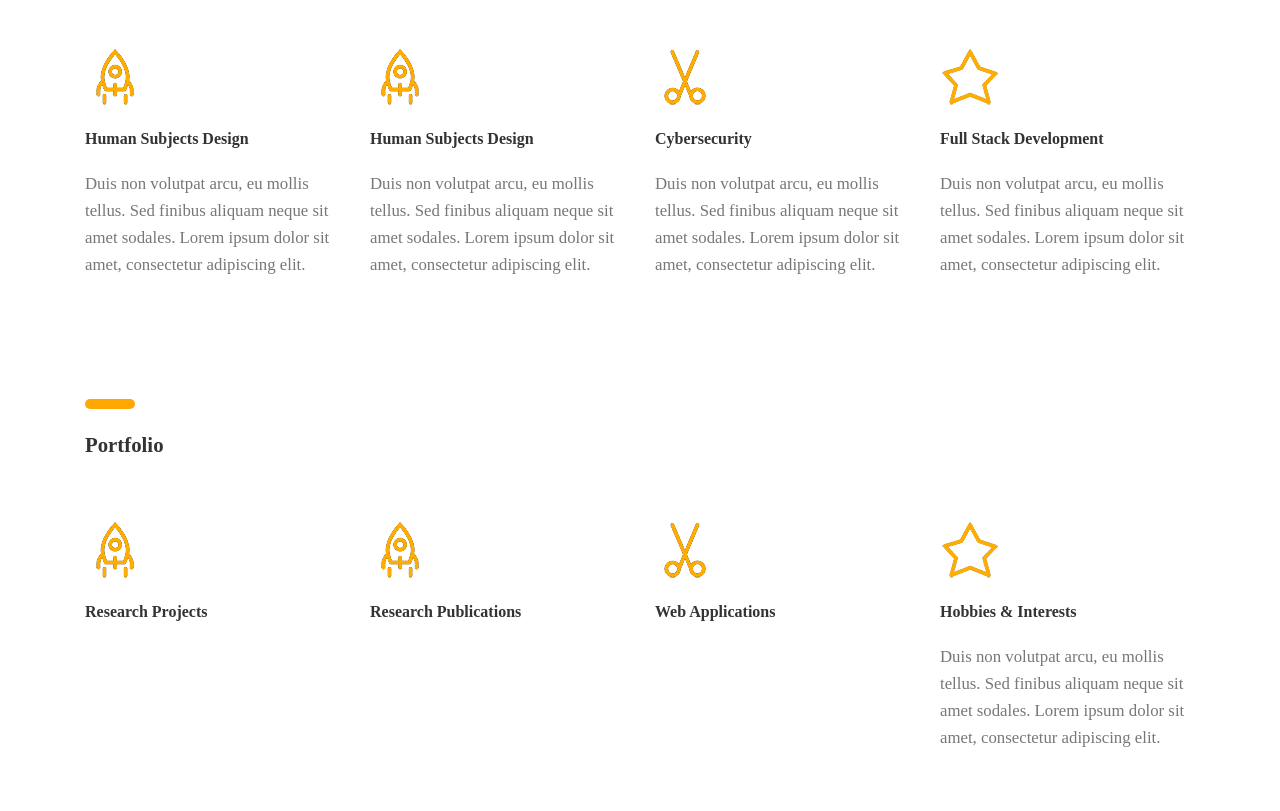
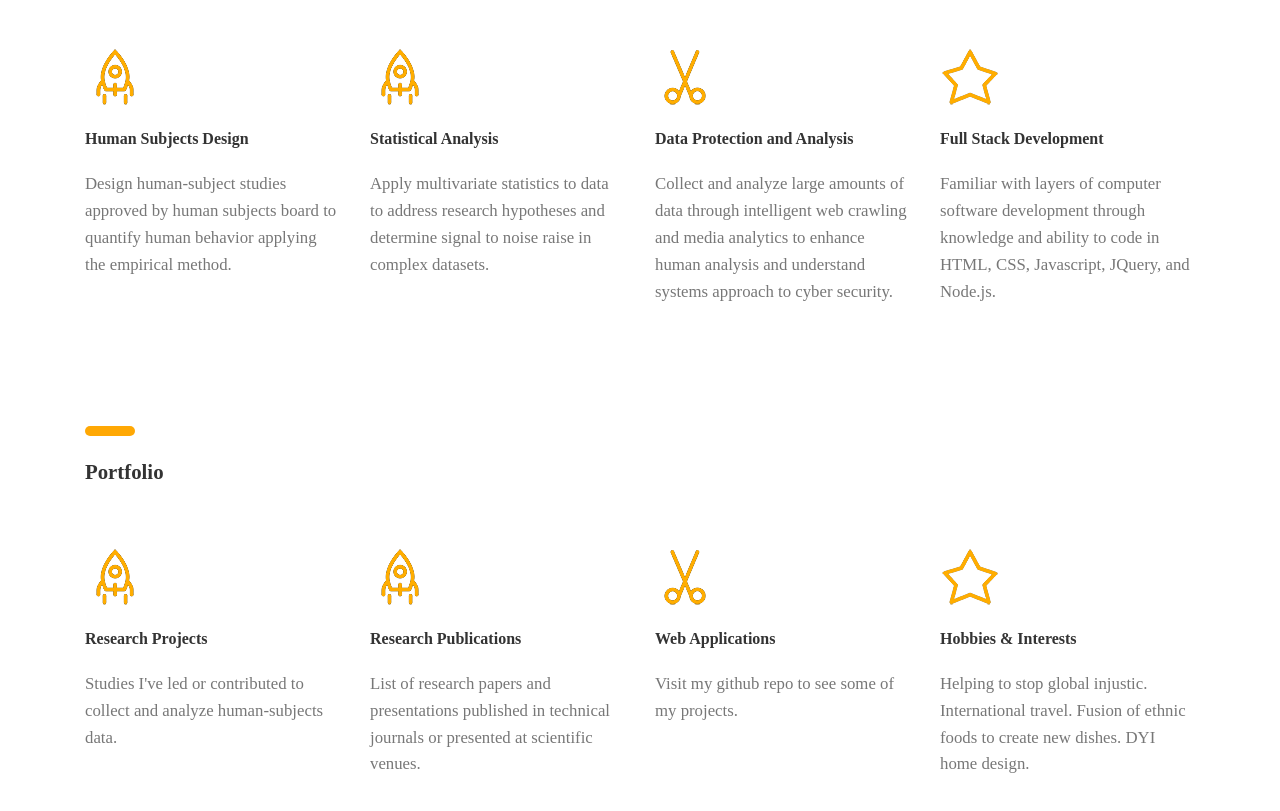
Before and after one commit to gremman/Portfolio, a plain HTML site: page portfolio_homepage.html in a window 1280 px wide. Shown: the part 980-1791 px from the top of the page. Drawn offline with Linux system fonts and the light colour scheme.

Commit message:
added content

```diff
--- a/portfolio_homepage.html
+++ b/portfolio_homepage.html
@@ -69,7 +69,7 @@
 						<h2><b>Glory Emmanuel Avina</b></h2>
 						<h4 class="font-yellow">Cognitive Psychologist & Cybersecurity Manager</h4>
 						<ul class="social-icons">
-							<li><a href="#"><i class="ion-social-linkedin"></i></a></li>
+							<li><a href="https://www.linkedin.com/in/glory-emmanuel-avina-2965a362/"><i class="ion-social-linkedin"></i>Profile</a></li>
 						</ul>
 					</div><!-- intro -->
 				</div><!-- col-sm-8 -->
@@ -112,29 +112,23 @@
 					<div class="iconbox margin-b-30">
 						<i class="line-icon icon-rocket"></i>
 						<h5 class="margin-tb-20"><b>Human Subjects Design</b></h5>
-						<p>Duis non volutpat arcu, eu mollis tellus.
-						Sed finibus aliquam neque sit amet sodales.
-						Lorem ipsum dolor sit amet, consectetur adipiscing elit.</p>
+						<p>Design human-subject studies approved by human subjects board to quantify human behavior applying the empirical method.</p>
 					</div><!-- counter -->
 				</div><!-- col-md-4 -->
 
 				<div class="col-sm-4 col-md-4 col-lg-3">
 					<div class="iconbox margin-b-30">
 						<i class="line-icon icon-rocket"></i>
-						<h5 class="margin-tb-20"><b>Human Subjects Design</b></h5>
-						<p>Duis non volutpat arcu, eu mollis tellus.
-						Sed finibus aliquam neque sit amet sodales.
-						Lorem ipsum dolor sit amet, consectetur adipiscing elit.</p>
+						<h5 class="margin-tb-20"><b>Statistical Analysis</b></h5>
+						<p>Apply multivariate statistics to data to address research hypotheses and determine signal to noise raise in complex datasets.</p>
 					</div><!-- counter -->
 				</div><!-- col-md-4 -->
 
 				<div class="col-sm-4 col-md-4 col-lg-3">
 					<div class="iconbox margin-b-30">
 						<i class="line-icon icon-cut"></i>
-						<h5 class="margin-tb-20"><b>Cybersecurity</b></h5>
-						<p>Duis non volutpat arcu, eu mollis tellus.
-						Sed finibus aliquam neque sit amet sodales.
-						Lorem ipsum dolor sit amet, consectetur adipiscing elit.</p>
+						<h5 class="margin-tb-20"><b>Data Protection and Analysis</b></h5>
+						<p>Collect and analyze large amounts of data through intelligent web crawling and media analytics to enhance human analysis and understand systems approach to cyber security.</p>
 					</div><!-- counter -->
 				</div><!-- col-md-4 -->
 
@@ -142,9 +136,7 @@
 					<div class="iconbox margin-b-30">
 						<i class="line-icon icon-star"></i>
 						<h5 class="margin-tb-20"><b>Full Stack Development</b></h5>
-						<p>Duis non volutpat arcu, eu mollis tellus.
-						Sed finibus aliquam neque sit amet sodales.
-						Lorem ipsum dolor sit amet, consectetur adipiscing elit.</p>
+						<p>Familiar with layers of computer software development through knowledge and ability to code in HTML, CSS, Javascript, JQuery, and Node.js.</p>
 					</div><!-- counter -->
 				</div><!-- col-md-4 -->
 
@@ -166,6 +158,8 @@
 						<div class="iconbox margin-b-30">
 							<i class="line-icon icon-rocket"></i>
 							<h5 class="margin-tb-20"><b>Research Projects</b></h5>
+							<p>Studies I've led or contributed to collect and analyze human-subjects data.</p>
+
 						</div><!-- counter -->
 					</div><!-- col-md-4 -->
 
@@ -173,6 +167,7 @@
 						<div class="iconbox margin-b-30">
 							<i class="line-icon icon-rocket"></i>
 							<h5 class="margin-tb-20"><b>Research Publications</b></h5>
+							<p>List of research papers and presentations published in technical journals or presented at scientific venues.</p>
 						</div><!-- counter -->
 					</div><!-- col-md-4 -->
 
@@ -180,6 +175,7 @@
 						<div class="iconbox margin-b-30">
 							<i class="line-icon icon-cut"></i>
 							<h5 class="margin-tb-20"><b>Web Applications</b></h5>
+							<p>Visit my github repo to see some of my projects.</p>
 						</div><!-- counter -->
 					</div><!-- col-md-4 -->
 
@@ -187,9 +183,7 @@
 						<div class="iconbox margin-b-30">
 							<i class="line-icon icon-star"></i>
 							<h5 class="margin-tb-20"><b>Hobbies & Interests</b></h5>
-							<p>Duis non volutpat arcu, eu mollis tellus.
-							Sed finibus aliquam neque sit amet sodales.
-							Lorem ipsum dolor sit amet, consectetur adipiscing elit.</p>
+							<p>Helping to stop global injustic. International travel. Fusion of ethnic foods to create new dishes. DYI home design.</p>
 						</div><!-- counter -->
 					</div><!-- col-md-4 -->
 
```
